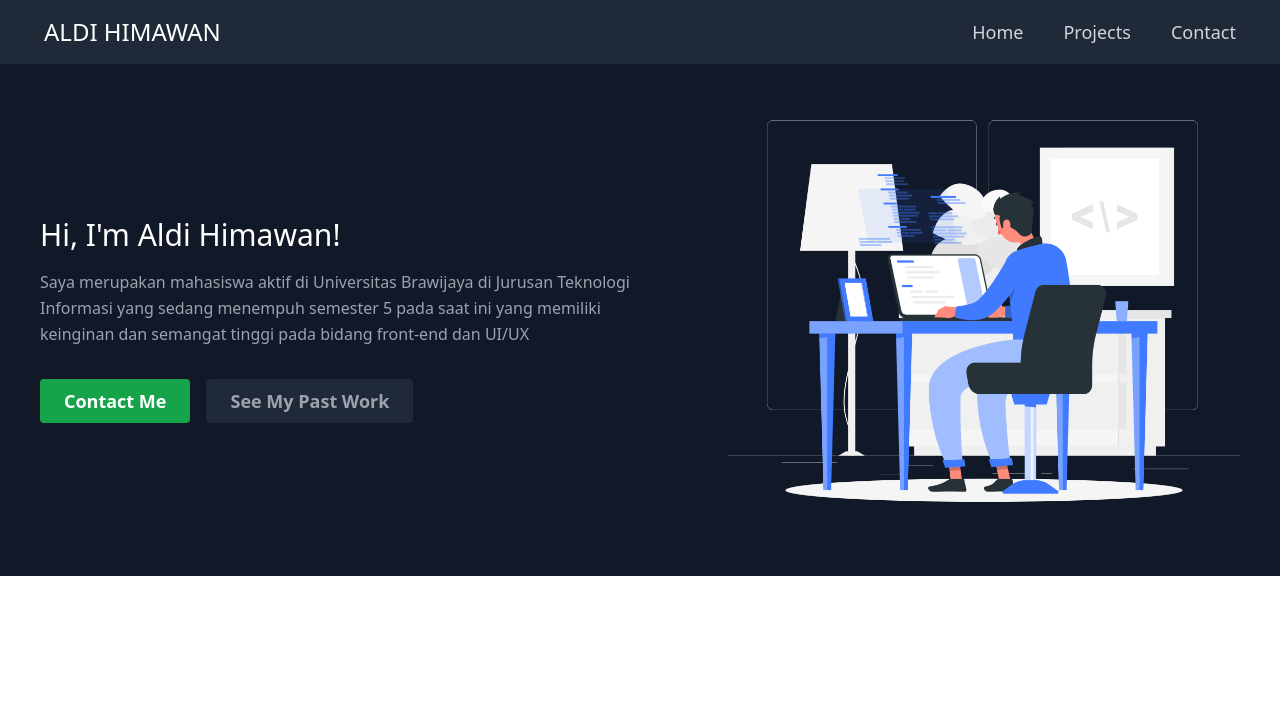
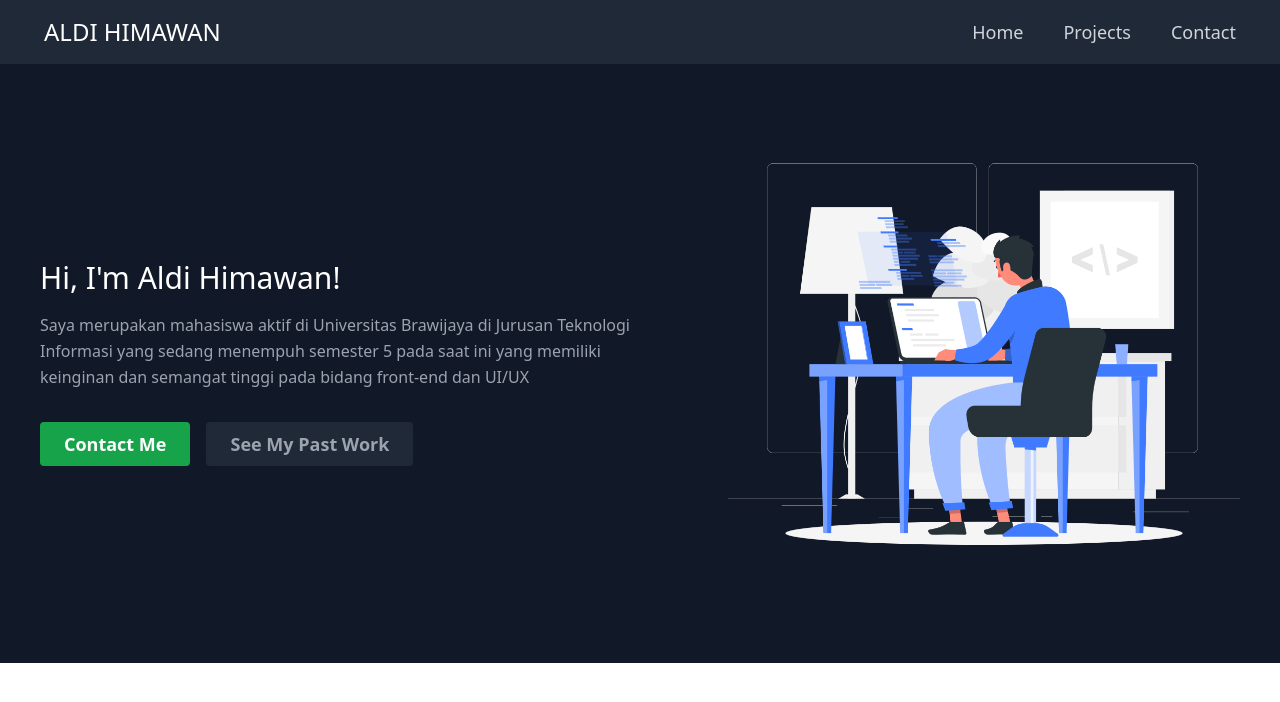
Before and after one commit to Aldi-H/portofolio-web, a React (Create React App) app: page / in a window 1280 px wide. Shown: the top 702 px of the page. Built offline with nearby package versions, Linux system fonts and the light colour scheme.

Commit message:
editing Home.js components

```diff
--- a/src/components/Home.js
+++ b/src/components/Home.js
@@ -5,7 +5,7 @@ import codingImage from "../images/Programming-rafiki.png";
 const Home = () => {
   return (
     <section id="about">
-      <div className="container mx-auto flex px-10 md:flex-row flex-col items-center">
+      <div className="container mx-auto flex px-10 py-[2.71rem] md:flex-row flex-col items-center">
         <div className="lg:flex-grow md:w-1/2 lg:pr-24 md:pr-16 flex-col md:items-start md:text-left mb-14 md:mb-0 items-center text-center">
           <h1 className="title-font sm:text-3xl text-2xl mb-4 font-medium text-white">
             Hi, I'm Aldi Himawan!
```
